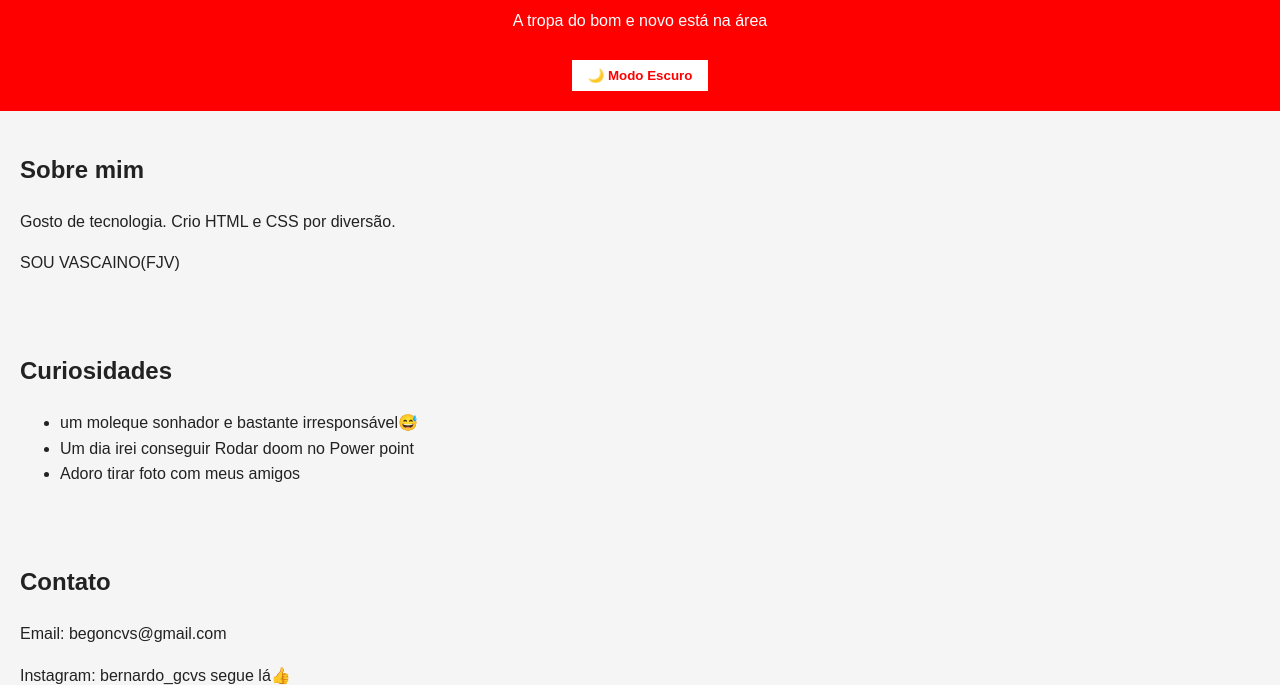
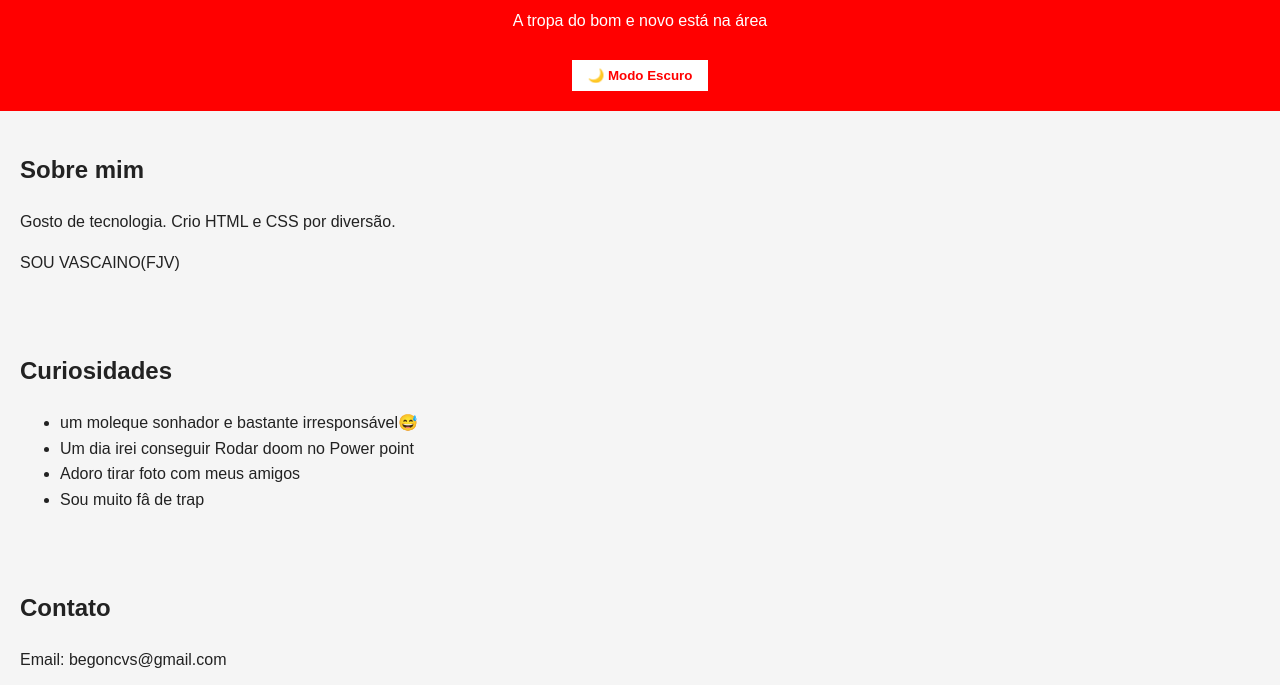
Before and after one commit to Blaze14640/minha-bio, a plain HTML site: page index.html in a window 1280 px wide. Shown: the part 106-791 px from the top of the page. Drawn offline with Linux system fonts and the light colour scheme.

Commit message:
Update index.html

```diff
--- a/index.html
+++ b/index.html
@@ -25,6 +25,7 @@
       <li>um moleque sonhador e bastante irresponsável😅 </li>
       <li>Um dia irei conseguir Rodar doom no Power point</li>
       <li>Adoro tirar foto com meus amigos</li>
+    <li>Sou muito fâ de trap</li>
     </ul>
   </section>
 
```
